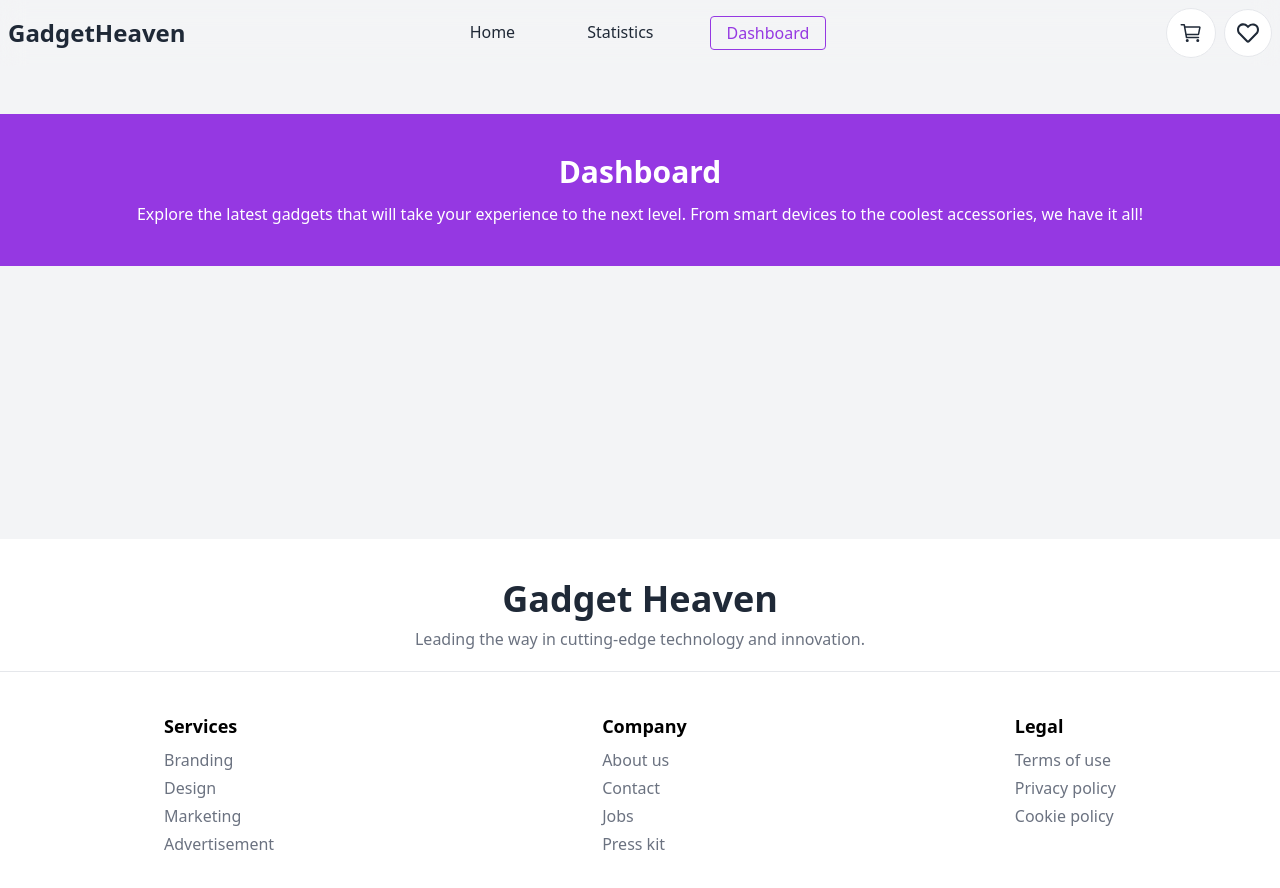
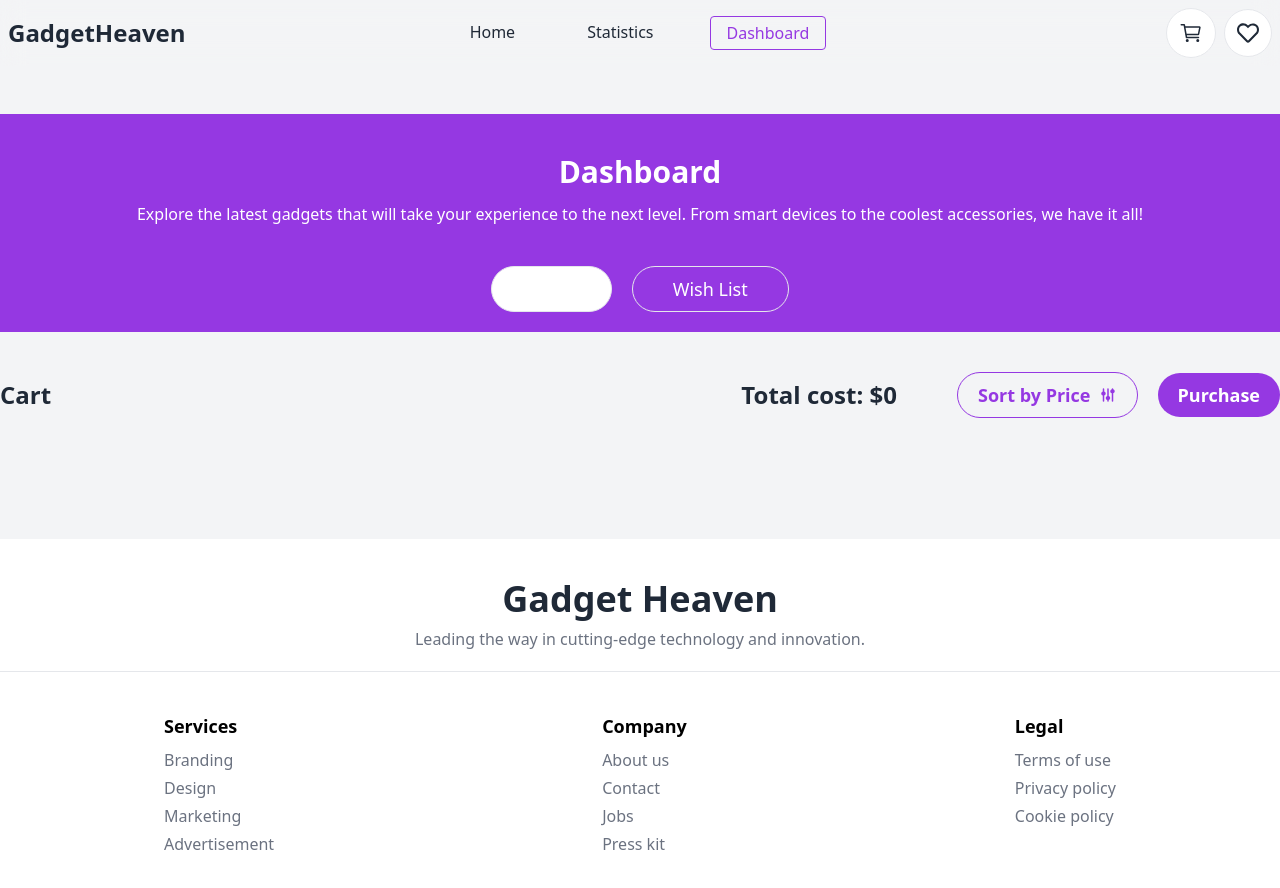
Before and after one commit to masud2005/8th-assignment-Gadget-Heaven, a React (Vite) app: page /dashboard in a window 1280 px wide. Shown: the top 888 px of the page. Built offline with nearby package versions, Linux system fonts and the light colour scheme.

Commit message:
The dashboard displays data from local storage, sorted by total price and price functionality

```diff
--- /dev/null
+++ b/src/components/AddCartContainer.jsx
@@ -0,0 +1,29 @@
+import React from 'react';
+import { FaXmark } from 'react-icons/fa6';
+
+const AddCartContainer = ({ product }) => {
+    // console.log(product);
+    const { product_title, product_image, description, price } = product;
+    return (
+        <div className=''>
+            <div className='flex gap-6 bg-white  rounded-2xl p-5 mb-5'>
+                <div className='w-1/5'>
+                    <img src={product_image} alt="Gadgets..." />
+                </div>
+                <div className='flex justify-between w-full'>
+                    <div>
+                        <h2 className='text-xl font-semibold'>{product_title}</h2>
+                        <p className='text-gray-600 text-lg py-2'>{description}</p>
+                        <p className='text-lg font-medium'>Price: ${price}</p>
+                    </div>
+                    <div>
+                        <button className='border border-red-500 rounded-full p-2 hover:bg-red-200 transition duration-200'><FaXmark size={24} color='red'/></button>
+                    </div>
+                </div>
+
+            </div>
+        </div>
+    );
+};
+
+export default AddCartContainer;
--- /dev/null
+++ b/src/components/AddWishlistContainer.jsx
@@ -0,0 +1,11 @@
+import React from 'react';
+
+const AddWishlistContainer = () => {
+    return (
+        <div>
+            <h1>Wishlist Container</h1>
+        </div>
+    );
+};
+
+export default AddWishlistContainer;
--- a/src/pages/Dashboard.jsx
+++ b/src/pages/Dashboard.jsx
@@ -1,17 +1,67 @@
-import React from 'react';
+import React, { useEffect, useState } from 'react';
 import Heading from '../components/Heading';
 import { Tab, Tabs, TabList, TabPanel } from 'react-tabs';
+import AddCartContainer from '../components/AddCartContainer';
+import AddWishlistContainer from '../components/AddWishlistContainer';
+import { getStoredCart } from '../utility/addToDb';
+import { TbAdjustmentsFilled } from 'react-icons/tb';
 // import 'react-tabs/style/react-tabs.css';
 
 const Dashboard = () => {
+
+    const [products, setProducts] = useState([]);
+    const [totalCost, setTotalCost] = useState(0)
+
+    useEffect(() => {
+        const storedLocalStorageCart = getStoredCart();
+        setProducts(storedLocalStorageCart)
+
+        // Calculate the total cost
+        const totalProductCost = storedLocalStorageCart.reduce((sum, product) => sum + (product.price || 0), 0);
+        setTotalCost(totalProductCost);
+    }, [])
+    // console.log(products)
+
+    // Sort by Price
+    const handleSortByPrice = () => {
+        // console.log('sorting')
+        const sortByPrice = [...products].sort((a,b) => b.price - a.price);
+        setProducts(sortByPrice);
+    }
+
     return (
         <>
-
             <div className='bg-primary py-10 place-items-center'>
                 <Heading title='Dashboard' subtitle='Explore the latest gadgets that will take your experience to the next level. From smart devices to the coolest accessories, we have it all!' />
 
             </div>
+            <div className=''>
+                <Tabs>
+                    <TabList className='flex gap-5 bg-primary pb-5 justify-center'>
+                        <Tab selectedClassName="bg-white text-[#9538E2] font-bold outline-none" className="text-white text-lg border px-10 py-2 rounded-full cursor-pointer">Cart</Tab>
+                        <Tab selectedClassName="bg-white text-[#9538E2] font-bold outline-none" className="text-white text-lg border px-10 py-2 rounded-full cursor-pointer">Wish List</Tab>
+                    </TabList>
 
+                    <TabPanel>
+                        <div className='container mx-auto mt-10'>
+                            <div className='flex justify-between items-center mb-8'>
+                                <h2 className='font-bold text-2xl '>Cart</h2>
+                                <div className='flex items-center gap-5'>
+                                    <h2 className='font-bold text-2xl mr-10'>Total cost: ${totalCost}</h2>
+                                    <button onClick={handleSortByPrice} className='px-5 py-2 border border-primary rounded-full flex items-center gap-2 text-primary text-lg font-semibold'>Sort by Price <TbAdjustmentsFilled /></button>
+                                    <button className='px-5 py-2 bg-primary rounded-full flex items-center gap-2 text-white text-lg font-semibold'>Purchase</button>
+                                </div>
+                            </div>
+                            {
+                                products.map(product => <AddCartContainer product={product} key={product.product_id}></AddCartContainer>)
+                            }
+                        </div>
+                    </TabPanel>
+                    <TabPanel>
+                        <AddWishlistContainer />
+                    </TabPanel>
+                </Tabs>
+            </div>
         </>
     );
 };
--- a/src/pages/ProductDetails.jsx
+++ b/src/pages/ProductDetails.jsx
@@ -3,6 +3,7 @@ import Heading from "../components/Heading";
 import { useEffect, useState } from "react";
 import { IoCartOutline } from "react-icons/io5";
 import { FaRegHeart } from "react-icons/fa";
+import { addToStoredCart } from "../utility/addToDb";
 
 const ProductDetails = () => {
 
@@ -19,9 +20,15 @@ const ProductDetails = () => {
         const singleProduct = allProducts.find(product => product.product_id === productId)
         setProduct(singleProduct);
     }, [])
-    console.log(product);
+    // console.log(product);
 
     const { product_title, price, description, specification, availability, rating } = product;
+
+    const addToCart = (product) => {
+        console.log(product);
+        addToStoredCart(product);
+    }
+
     return (
         <div>
             <div className="bg-primary pt-10 pb-48">
@@ -71,7 +78,7 @@ const ProductDetails = () => {
                             <p className="bg-gray-100 px-2 rounded-full">{rating}</p>
                         </div>
                         <div className="flex gap-5 pt-5">
-                            <button className="flex items-center gap-2 bg-primary hover:bg-gray-200 hover:text-black transition duration-200 rounded-full px-4 py-1 text-white">Add To Card <IoCartOutline size={20} /></button>
+                            <button onClick={() => addToCart(product)} className="flex items-center gap-2 bg-primary hover:bg-gray-200 hover:text-black transition duration-200 rounded-full px-4 py-1 text-white">Add To Cart <IoCartOutline size={20} /></button>
                             <button className="rounded-full p-2 bg-white border hover:bg-gray-200 transition duration-200"><FaRegHeart size={20} /></button>
                         </div>
                     </div>
--- /dev/null
+++ b/src/utility/addToDb.js
@@ -0,0 +1,26 @@
+
+const getStoredCart = () => {
+    const storedCart = localStorage.getItem('cart');
+    if(storedCart){
+        const storedCartInt = JSON.parse(storedCart);
+        return storedCartInt;
+    }
+    else{
+        return [];
+    }
+}
+
+const addToStoredCart = (product) => {
+    const storedPreviousCart = getStoredCart();
+    const isExist = storedPreviousCart.find(storedCart => storedCart.product_id === product.product_id);
+    if(isExist){
+        alert('Cart already exists!');
+    }
+    else{
+        storedPreviousCart.push(product);
+        localStorage.setItem('cart', JSON.stringify(storedPreviousCart));
+        alert('Successfully added.');
+    }
+}
+
+export {addToStoredCart, getStoredCart};
```
